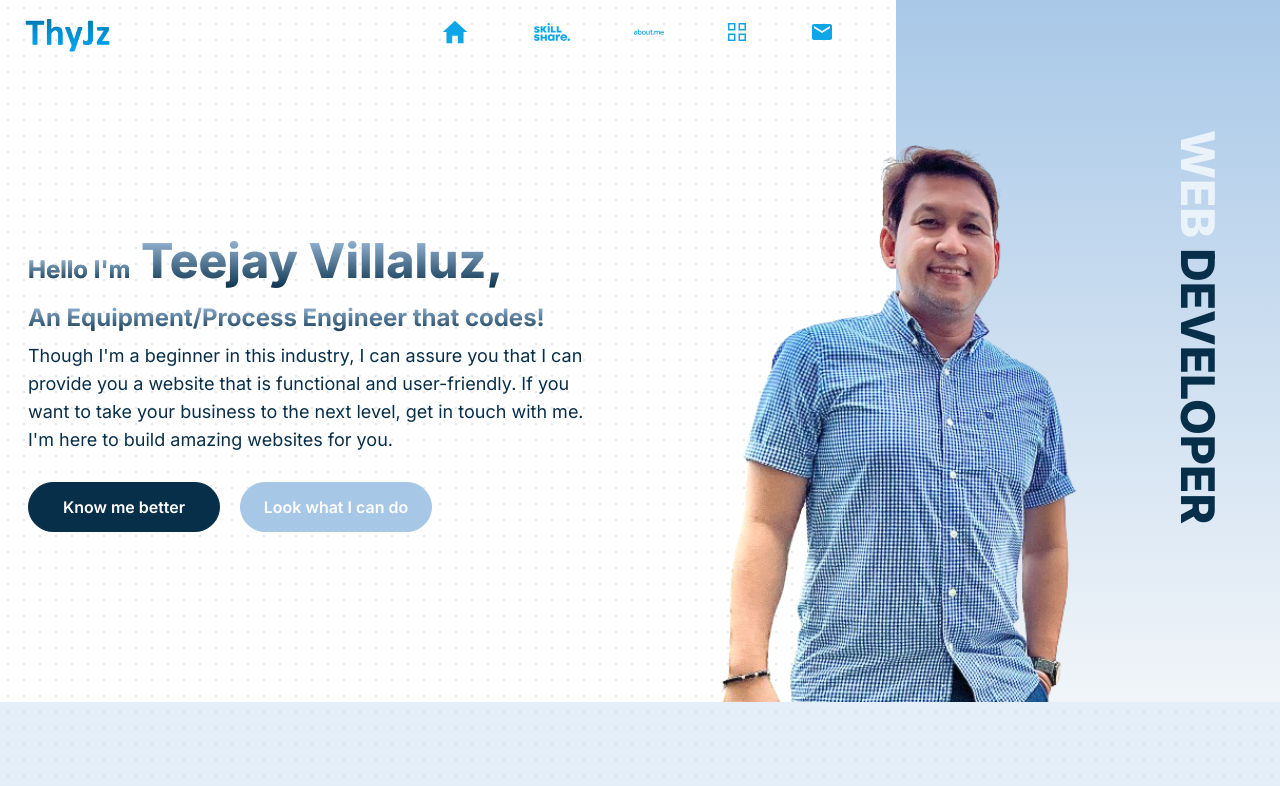
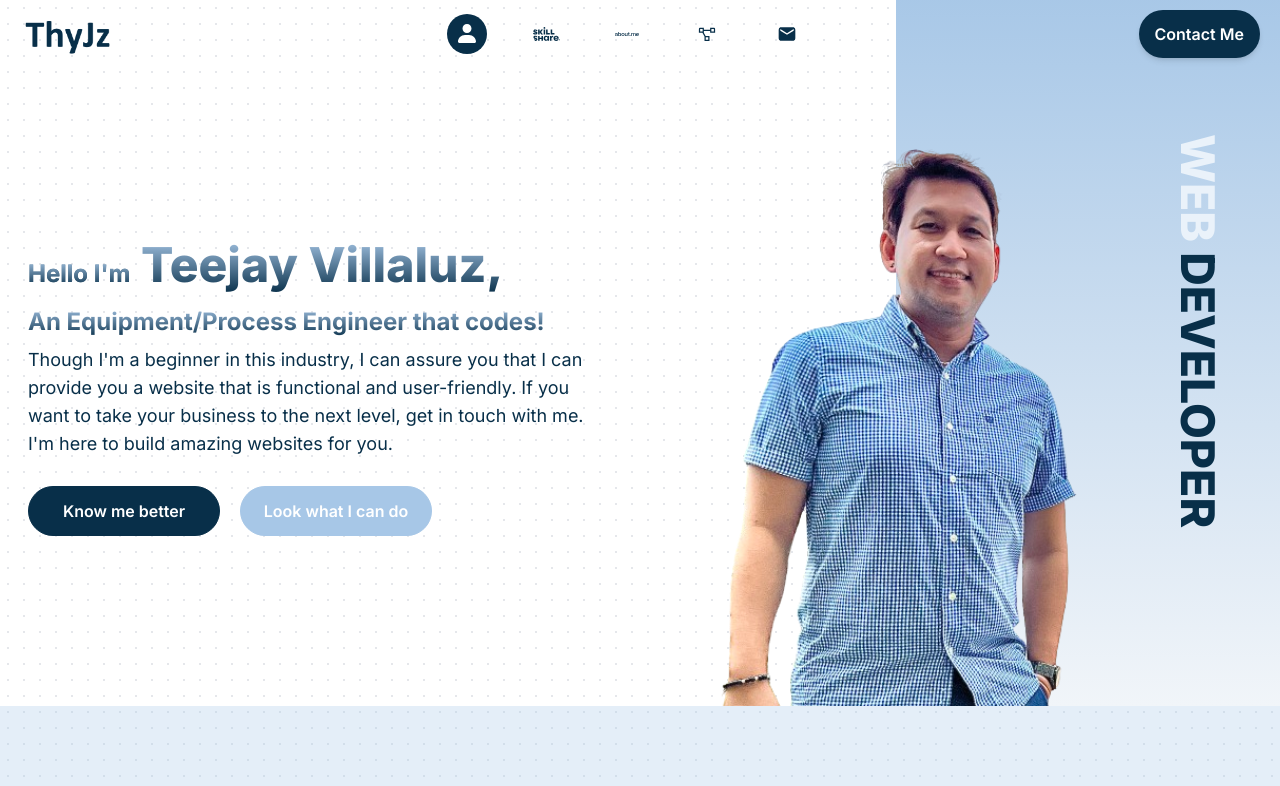
Before and after one commit to thygz/tj-portfolio, a React (Vite) app: page / in a window 1280 px wide. Shown: the top 786 px of the page. Built offline with nearby package versions, Linux system fonts and the light colour scheme; a web font is replaced by a local one.

Commit message:
Make navbar dynamic when page scroll

```diff
--- a/src/App.jsx
+++ b/src/App.jsx
@@ -1,18 +1,16 @@
-import About from './components/About';
 import Headers from './components/Headers';
-import Hero from './components/Hero';
-import Skills from './components/Skills';
+import { BrowserRouter, Routes, Route } from 'react-router-dom';
+import Home from './pages/Home';
 
 const App = () => {
     return (
-        <div
-            className="bg-white bg-[radial-gradient(#e5e7eb_1px,transparent_1px)] [background-size:16px_16px]"
-            // className="bg-background3 bg-center bg-cover bg-no-repeat"
-        >
-            <Headers />
-            <Hero />
-            <Skills />
-            <About />
+        <div className="bg-white bg-[radial-gradient(#e5e7eb_1px,transparent_1px)] [background-size:16px_16px]">
+            <BrowserRouter>
+                <Headers />
+                <Routes>
+                    <Route path="/" element={<Home />}></Route>
+                </Routes>
+            </BrowserRouter>
         </div>
     );
 };
--- a/src/components/Headers.jsx
+++ b/src/components/Headers.jsx
@@ -1,57 +1,176 @@
-import { IoMdHome } from 'react-icons/io';
+import { BiSolidUser } from 'react-icons/bi';
 import { SiAboutdotme } from 'react-icons/si';
 import { SiSkillshare } from 'react-icons/si';
-import { GrProjects } from 'react-icons/gr';
+import { LiaProjectDiagramSolid } from 'react-icons/lia';
 import { MdEmail } from 'react-icons/md';
-import logo from '../assets/logo.png';
+import logo from '../assets/logo1.png';
 import { CgMenuGridO } from 'react-icons/cg';
 import { IoIosClose } from 'react-icons/io';
-import { useState } from 'react';
+import { useEffect, useState } from 'react';
+import { Link } from 'react-router-dom';
 
 const Headers = () => {
     const [toggleMenu, setToggleMenu] = useState(false);
+    const [activeLink, setActiveLink] = useState('hero');
+    const [scrolled, setScrolled] = useState(false);
+
+    const sections = ['hero', 'about', 'skills', 'projects', 'contact'];
+
+    useEffect(() => {
+        const handleScroll = () => {
+            if (window.scrollY > 500) {
+                setScrolled(true);
+            } else {
+                setScrolled(false);
+            }
+            activeSection();
+        };
+
+        window.addEventListener('scroll', handleScroll);
+        window.addEventListener('scroll', () => setToggleMenu(false));
+        return () => {
+            window.removeEventListener('scroll', handleScroll);
+        };
+    }, []);
+
+    const scrollToSection = (sectionId) => {
+        const element = document.getElementById(sectionId);
+        if (element) {
+            const marginTop = 0;
+            const scrollToY =
+                element.getBoundingClientRect().top +
+                window.scrollY -
+                marginTop;
+            window.scrollTo({ top: scrollToY, behavior: 'smooth' });
+        }
+    };
+
+    const activeSection = () => {
+        for (let i = sections.length - 1; i >= 0; i--) {
+            const section = document.getElementById(sections[i]);
+            if (section) {
+                const rect = section.getBoundingClientRect();
+                if (rect.top <= 120 && rect.bottom >= 120) {
+                    setActiveLink(sections[i]);
+                }
+            }
+        }
+    };
+
+    const scrollToTop = () => {
+        window.scrollTo({ top: 0, behavior: 'smooth' });
+    };
+
+    const scrollToContact = () => {
+        const element = document.getElementById('contact');
+        element.scrollIntoView({
+            behavior: 'smooth',
+        });
+    };
 
     return (
-        <header className="mb-5 lg:mb-0">
-            <div className="max-w-7xl mx-auto flex justify-between items-center h-16 px-5 z-30">
+        <header
+            className={`top-0 z-40 ${
+                scrolled
+                    ? 'sticky bg-gradient-to-b from-[#A7C7E7] to-slate-50 bg-opacity-90 shadow-md'
+                    : 'static'
+            }`}
+        >
+            <div
+                className={`max-w-7xl mx-auto flex justify-between items-center py-1.5 xl:py-2 px-5 z-50`}
+            >
                 <img
                     src={logo}
                     alt="logo"
-                    className="w-[6rem] cursor-pointer"
+                    className="w-[5.5rem] sm:w-[6rem] cursor-pointer"
+                    onClick={() => scrollToTop()}
                 />
                 <ul
-                    className={`flex gap-1 md:gap-12 lg:gap-16 flex-col md:flex-row justify-center items-center fixed right-3 md:static text-sky-500 cursor-pointer z-30 transition-all duration-300 ease-in-out ${
-                        toggleMenu ? 'top-16' : 'top-[-50%]'
+                    className={`flex gap-1 md:gap-7 lg:gap-10 flex-col md:flex-row justify-center items-center fixed right-3 md:static cursor-pointer z-[100] transition-all duration-300 ease-in-out ${
+                        toggleMenu ? 'top-14' : 'top-[-50%]'
                     }`}
                 >
-                    <li>
-                        <IoMdHome className="text-3xl bg-white md:bg-transparent w-12 md:w-auto h-12 md:h-auto p-[0.55rem] md:p-0 border-2 border-slate-400 md:border-none rounded-xl md:rounded-none" />
+                    <li
+                        onClick={() => {
+                            scrollToSection('hero');
+                            scrollToTop();
+                        }}
+                    >
+                        <Link to="/">
+                            <BiSolidUser
+                                className={`text-3xl w-12 md:w-10 h-12 md:h-10 p-[0.55rem] md:p-2 border-2 border-sky-950 md:border-none rounded-xl md:rounded-full ${
+                                    activeLink === 'hero'
+                                        ? 'text-white bg-sky-950'
+                                        : 'text-sky-950 bg-slate-100 md:bg-transparent hover:bg-slate-300 duration-300'
+                                }`}
+                                onClick={() => setToggleMenu(false)}
+                            />
+                        </Link>
                     </li>
-                    <li>
-                        <SiSkillshare className="text-4xl bg-white md:bg-transparent w-12 md:w-auto h-12 md:h-auto p-2 md:p-0 border-2 border-slate-400 md:border-none rounded-xl md:rounded-none" />
+                    <li onClick={() => scrollToSection('skills')}>
+                        <Link to="/">
+                            <SiSkillshare
+                                className={`text-4xl w-12 md:w-10 h-12 md:h-10 p-2 md:p-1.5 border-2 border-sky-950 md:border-none rounded-xl md:rounded-full ${
+                                    activeLink === 'skills'
+                                        ? 'text-white bg-sky-950'
+                                        : 'text-sky-950 bg-slate-100 md:bg-transparent hover:bg-slate-300 duration-300'
+                                }`}
+                                onClick={() => setToggleMenu(false)}
+                            />
+                        </Link>
                     </li>
-                    <li>
-                        <SiAboutdotme className="text-3xl bg-white md:bg-transparent w-12 md:w-auto h-12 md:h-auto p-[0.65rem] md:p-0 border-2 border-slate-400 md:border-none rounded-xl md:rounded-none" />
+                    <li onClick={() => scrollToSection('about')}>
+                        <Link to="/">
+                            <SiAboutdotme
+                                className={`text-3xl w-12 md:w-10 h-12 md:h-10 p-[0.65rem] md:p-2 border-2 border-sky-950 md:border-none rounded-xl md:rounded-full ${
+                                    activeLink === 'about'
+                                        ? 'text-white bg-sky-950'
+                                        : 'text-sky-950 bg-slate-100 md:bg-transparent hover:bg-slate-300 duration-300'
+                                }`}
+                                onClick={() => setToggleMenu(false)}
+                            />
+                        </Link>
                     </li>
-                    <li>
-                        <GrProjects className="text-lg bg-white md:bg-transparent w-12 md:w-auto h-12 md:h-auto p-[0.9rem] md:p-0 border-2 border-slate-400 md:border-none rounded-xl md:rounded-none" />
+                    <li onClick={() => scrollToSection('projects')}>
+                        <Link to="/">
+                            <LiaProjectDiagramSolid
+                                className={`text-lg w-12 md:w-10 h-12 md:h-10 p-[0.9rem] md:p-2.5 border-2 border-sky-950 md:border-none rounded-xl md:rounded-full ${
+                                    activeLink === 'projects'
+                                        ? 'text-white bg-sky-950'
+                                        : 'text-sky-950 bg-slate-100 md:bg-transparent hover:bg-slate-300 duration-300'
+                                }`}
+                                onClick={() => setToggleMenu(false)}
+                            />
+                        </Link>
                     </li>
-                    <li>
-                        <MdEmail className="text-2xl bg-white md:bg-transparent w-12 md:w-auto h-12 md:h-auto p-3 md:p-0 border-2 border-slate-400 md:border-none rounded-xl md:rounded-none" />
+                    <li onClick={() => scrollToSection('contact')}>
+                        <Link to="/">
+                            <MdEmail
+                                className={`text-2xl w-12 md:w-10 h-12 md:h-10 p-3 md:p-2.5 border-2 border-sky-950 md:border-none rounded-xl md:rounded-full ${
+                                    activeLink === 'contact'
+                                        ? 'text-white bg-sky-950'
+                                        : 'text-sky-950 bg-slate-100 md:bg-transparent hover:bg-slate-300 duration-300'
+                                }`}
+                                onClick={() => setToggleMenu(false)}
+                            />
+                        </Link>
                     </li>
                 </ul>
                 <div className="flex justify-center items-center gap-3">
-                    <div className="flex justify-center items-center bg-sky-500 px-4 py-2 rounded-full text-white text-sm sm:text-base xl:text-lg font-semibold hover:bg-white hover:text-sky-500 hover:border hover:border-slate-700 duration-300 cursor-pointer">
-                        Resume
-                    </div>
+                    <button
+                        className="hidden md:flex justify-center items-center bg-sky-950 shadow-md px-4 py-3 rounded-full text-white text-sm sm:text-base font-semibold hover:bg-opacity-85 duration-300 active:-translate-y-5 cursor-pointer z-10"
+                        onClick={() => scrollToContact()}
+                    >
+                        Contact Me
+                    </button>
                     {toggleMenu ? (
                         <IoIosClose
-                            className="text-4xl text-slate-600 cursor-pointer md:hidden"
+                            className="text-4xl text-sky-950 z-10 cursor-pointer md:hidden"
                             onClick={() => setToggleMenu(false)}
                         />
                     ) : (
                         <CgMenuGridO
-                            className="text-4xl text-sky-500 cursor-pointer md:hidden"
+                            className="text-4xl text-sky-950 z-10 cursor-pointer md:hidden"
                             onClick={() => setToggleMenu(true)}
                         />
                     )}
@@ -59,17 +178,17 @@ const Headers = () => {
             </div>
             <div
                 onClick={() => setToggleMenu(false)}
-                className={`fixed bg-transparent z-20 top-0 left-0 right-0 bottom-0 ${
+                className={`fixed bg-transparent z-50 top-0 left-0 right-0 bottom-0 ${
                     toggleMenu
                         ? 'opacity-1 pointer-events-auto'
                         : 'opacity-0 pointer-events-none'
                 }`}
             ></div>
-            <div className="hidden">
+            {/* <div className="hidden">
                 {toggleMenu
                     ? (document.body.style.overflow = 'hidden')
                     : (document.body.style.overflow = 'visible')}
-            </div>
+            </div> */}
         </header>
     );
 };
--- /dev/null
+++ b/src/pages/Home.jsx
@@ -0,0 +1,18 @@
+import About from '../components/About';
+import Contact from '../components/Contact';
+import Hero from '../components/Hero';
+import Project from '../components/Project';
+import Skills from '../components/Skills';
+
+const Home = () => {
+    return (
+        <div>
+            <Hero />
+            <Skills />
+            <About />
+            <Project />
+            <Contact />
+        </div>
+    );
+};
+export default Home;
```
Also changed, not shown: src/assets/logo1.png (added).
